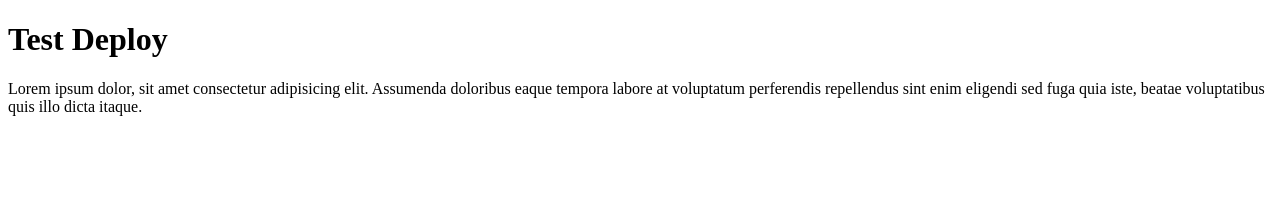
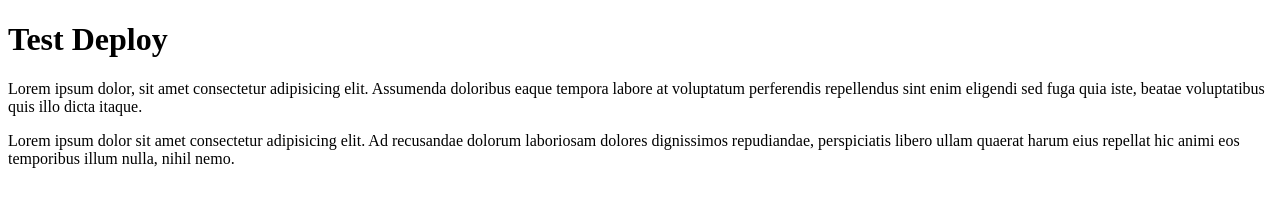
Before and after one commit to yveshema/acit1620-test-deploy, a plain HTML site: page index.html in a window 1280 px wide. Drawn offline with Linux system fonts and the light colour scheme.

Commit message:
add another paragraph

```diff
--- a/index.html
+++ b/index.html
@@ -8,5 +8,6 @@
 <body>
     <h1>Test Deploy</h1>
     <p>Lorem ipsum dolor, sit amet consectetur adipisicing elit. Assumenda doloribus eaque tempora labore at voluptatum perferendis repellendus sint enim eligendi sed fuga quia iste, beatae voluptatibus quis illo dicta itaque.</p>
+    <p>Lorem ipsum dolor sit amet consectetur adipisicing elit. Ad recusandae dolorum laboriosam dolores dignissimos repudiandae, perspiciatis libero ullam quaerat harum eius repellat hic animi eos temporibus illum nulla, nihil nemo.</p>
 </body>
 </html>
```
